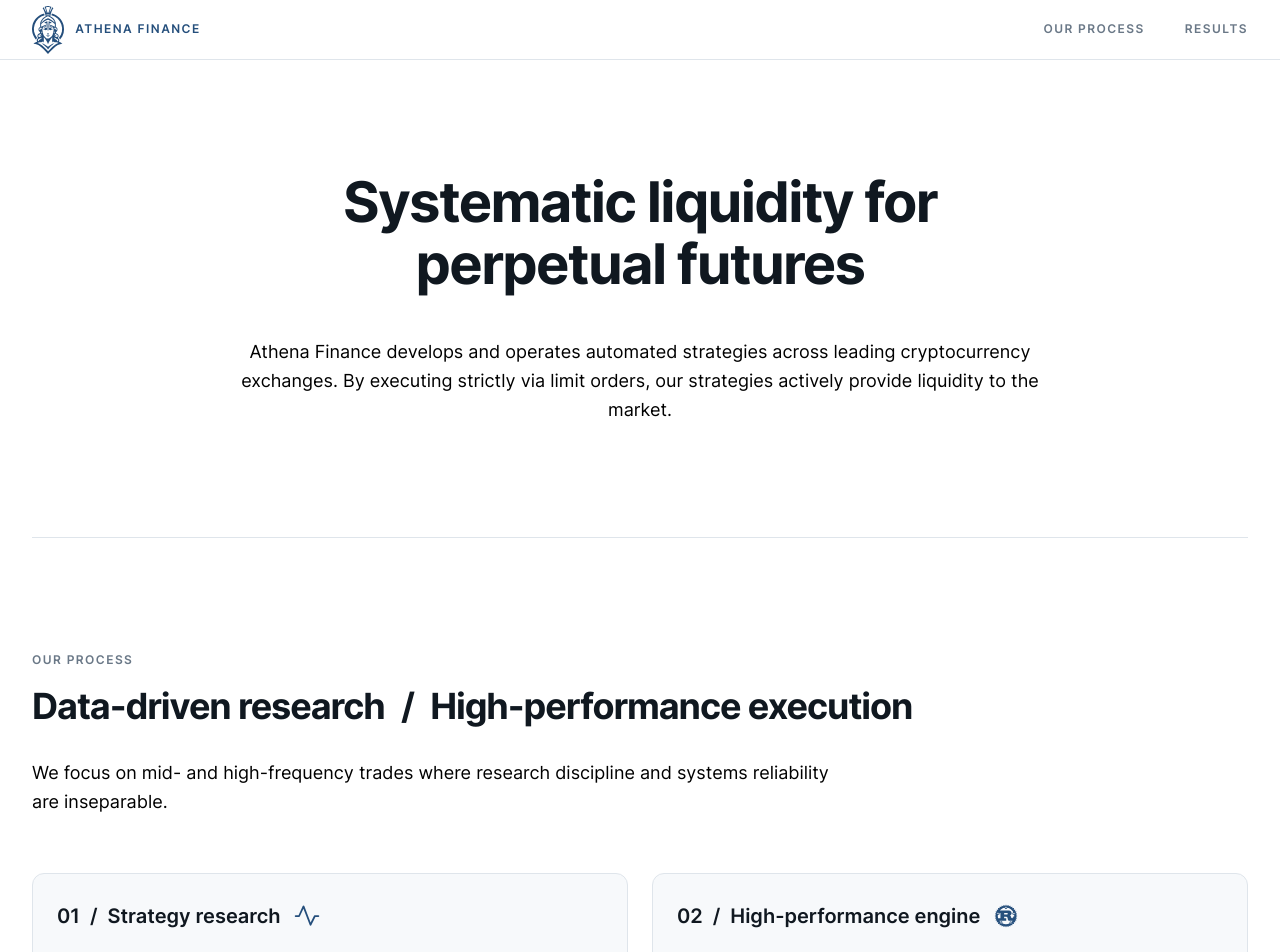
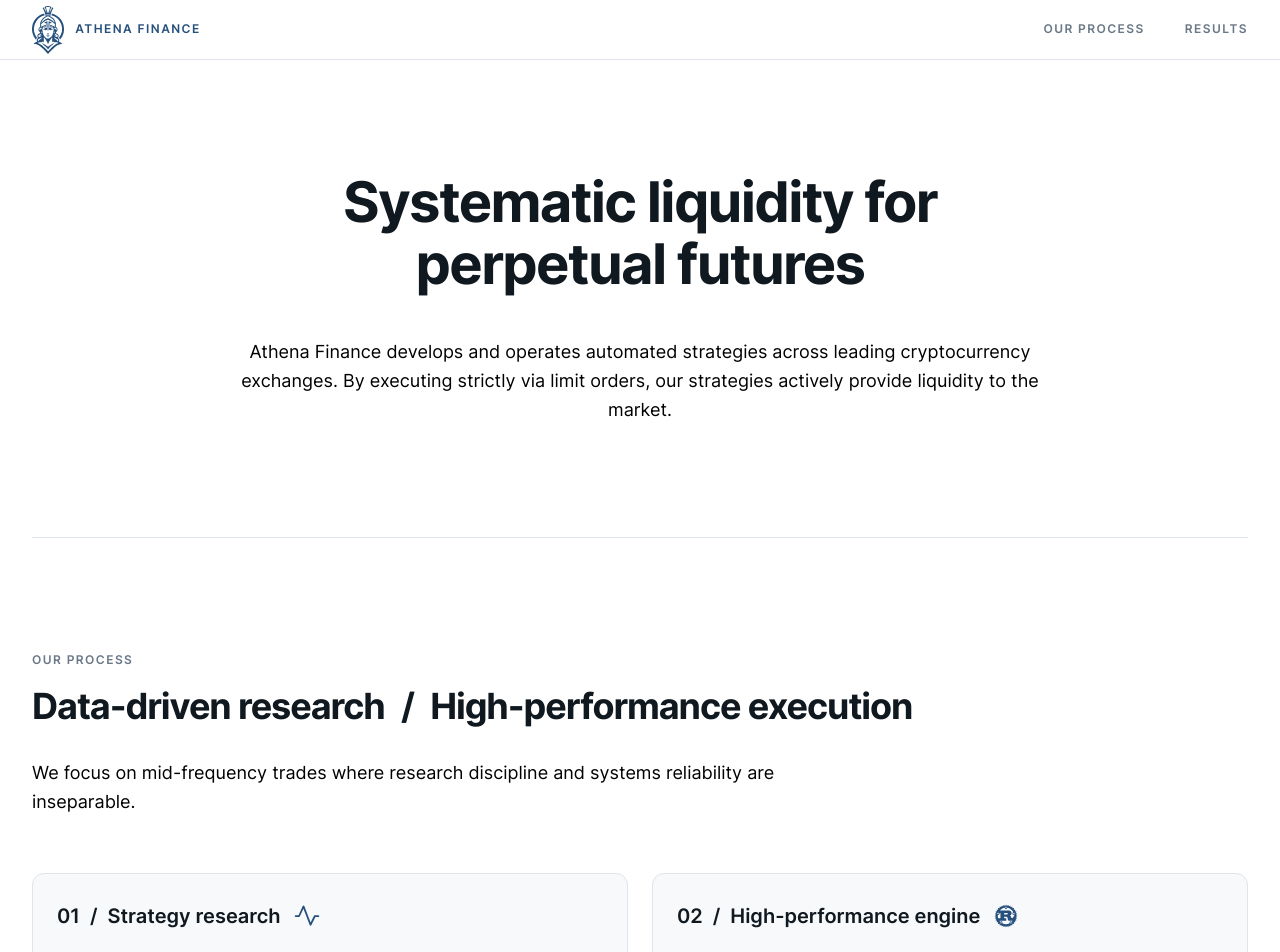
Before and after one commit to PanzerKunst/athena-finance-website, a React (Vite) app: page / in a window 1280 px wide. Shown: the top 952 px of the page. Built offline with nearby package versions, Linux system fonts and the light colour scheme.

Commit message:
Updated copy removing "high-frequency" part

```diff
--- a/src/UI/LandingPage/LandingPage.tsx
+++ b/src/UI/LandingPage/LandingPage.tsx
@@ -31,7 +31,7 @@ export function LandingPage() {
           <div className="container">
             <p className="label">Our process</p>
             <h2>Data-driven research <span className="separator">/</span> High-performance execution</h2>
-            <p className="lead">We focus on mid- and high-frequency trades where research discipline and systems reliability are inseparable.</p>
+            <p className="lead">We focus on mid-frequency trades where research discipline and systems reliability are inseparable.</p>
 
             <ul className="styleless">
               <li>
```
